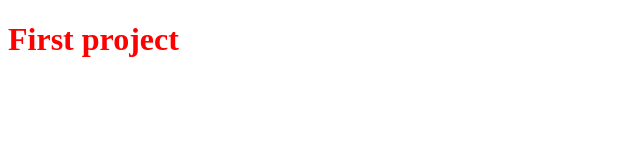
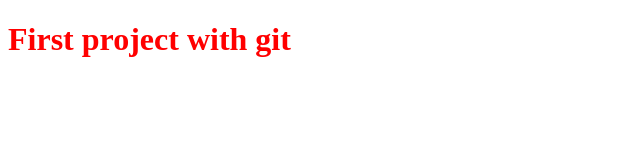
Before and after one commit to SalimataYaye/testProject, a plain HTML site: page index.html in a window 1280 px wide. Shown: the whole page, without its empty margins (0-640 px from the left). Drawn offline with Linux system fonts and the light colour scheme.

Commit message:
Modification du titre H1

```diff
--- a/index.html
+++ b/index.html
@@ -7,6 +7,6 @@
     <link rel="stylesheet" type="text/css" href="style.css">
 </head>
 <body>
-    <h1>First project</h1>
+    <h1>First project with git</h1>
 </body>
 </html>
```
